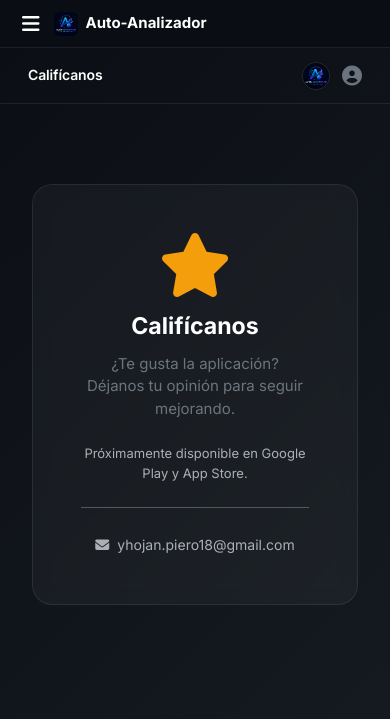
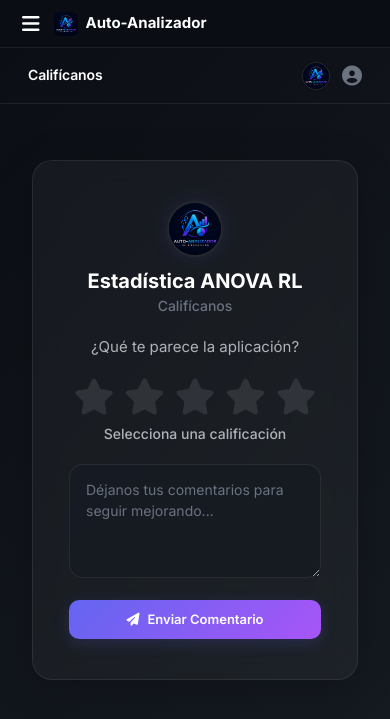
Before and after one commit to 1908piero/Sistema_Analizador0.1, a Flask app: page /rate in a window 390 px wide. Shown: the top 719 px of the page. Run offline with Flask 3, Linux system fonts and the light colour scheme.

Commit message:
feat: interactive star rating feedback module
- 5-star hover/click rating with gold (#FFD700) animation
- Textarea for comments with glassmorphism style
- Submit button with simulated thank-you message
- Logo + title 'Estadística ANOVA RL' in header
- Fully responsive, dark theme glassmorphism design

```diff
--- a/webapp/static/css/style.css
+++ b/webapp/static/css/style.css
@@ -1331,6 +1331,127 @@ body {
     color: var(--text-primary);
 }
 
+/* Rate / Feedback */
+.rate-card {
+    background: var(--card-glass);
+    backdrop-filter: blur(12px);
+    -webkit-backdrop-filter: blur(12px);
+    border: 1px solid var(--card-border);
+    border-radius: 20px;
+    padding: 40px 36px;
+    text-align: center;
+    box-shadow: 0 8px 40px rgba(0,0,0,0.2);
+}
+
+.rate-header {
+    margin-bottom: 20px;
+}
+
+.rate-logo {
+    width: 56px;
+    height: 56px;
+    border-radius: 50%;
+    object-fit: cover;
+    margin-bottom: 12px;
+    border: 2px solid rgba(255,255,255,0.06);
+    box-shadow: 0 0 20px rgba(99, 102, 241, 0.15);
+}
+
+.rate-title {
+    font-weight: 700;
+    font-size: 20px;
+    color: var(--text-primary);
+    margin-bottom: 2px;
+}
+
+.rate-subtitle {
+    color: var(--text-muted);
+    font-size: 14px;
+    font-weight: 500;
+}
+
+.rate-question {
+    color: var(--text-secondary);
+    font-size: 15px;
+    margin-bottom: 20px;
+}
+
+.stars-container {
+    display: flex;
+    justify-content: center;
+    gap: 10px;
+    margin-bottom: 8px;
+    font-size: 36px;
+    cursor: pointer;
+}
+
+.star {
+    transition: color 0.15s ease, transform 0.15s ease;
+    color: rgba(255,255,255,0.1);
+}
+
+.star:hover {
+    transform: scale(1.15);
+}
+
+.star-active {
+    color: #FFD700;
+    text-shadow: 0 0 12px rgba(255, 215, 0, 0.4);
+}
+
+.star-inactive {
+    color: rgba(255,255,255,0.1);
+}
+
+.rate-feedback {
+    color: var(--text-secondary);
+    font-size: 14px;
+    font-weight: 500;
+    margin-bottom: 20px;
+    min-height: 20px;
+}
+
+.rate-textarea {
+    width: 100%;
+    background: rgba(22, 27, 34, 0.8);
+    border: 1px solid var(--card-border);
+    border-radius: 14px;
+    color: var(--text-primary);
+    font-size: 14px;
+    padding: 14px 16px;
+    resize: vertical;
+    font-family: 'Inter', 'Segoe UI', sans-serif;
+    transition: border-color 0.2s, box-shadow 0.2s;
+    margin-bottom: 16px;
+    box-sizing: border-box;
+}
+
+.rate-textarea::placeholder {
+    color: var(--text-muted);
+}
+
+.rate-textarea:focus {
+    outline: none;
+    border-color: var(--accent);
+    box-shadow: 0 0 0 2px rgba(99, 102, 241, 0.15);
+}
+
+.rate-thanks {
+    margin-top: 16px;
+    padding: 16px;
+    background: rgba(16, 185, 129, 0.1);
+    border: 1px solid rgba(16, 185, 129, 0.2);
+    border-radius: 12px;
+    color: var(--success);
+    font-size: 16px;
+    font-weight: 600;
+}
+
+.rate-thanks i {
+    margin-right: 8px;
+    font-size: 20px;
+}
+
 /* Spinner colors */
 .spinner-border.text-primary {
     color: var(--accent) !important;
--- a/webapp/templates/rate.html
+++ b/webapp/templates/rate.html
@@ -4,25 +4,98 @@
 {% endblock %}
 {% block content %}
 <div class="container-fluid p-4">
-    <div class="row justify-content-center mt-5">
+    <div class="row justify-content-center mt-4">
         <div class="col-lg-6 col-xl-5">
-            <div class="card" style="border-radius: 20px;">
-                <div class="card-body text-center p-5">
-                    <i class="fas fa-star fa-4x" style="color: #f59e0b; margin-bottom: 16px;"></i>
-                    <h3 style="font-weight: 700; margin-bottom: 12px;">{{ _('nav.rate') }}</h3>
-                    <p class="text-secondary" style="font-size: 15px; margin-bottom: 24px;">
-                        ¿Te gusta la aplicación? Déjanos tu opinión para seguir mejorando.
-                    </p>
-                    <p class="text-muted" style="font-size: 13px;">
-                        Próximamente disponible en Google Play y App Store.
-                    </p>
-                    <hr class="my-4">
-                    <small class="text-muted">
-                        <i class="fas fa-envelope me-2"></i>yhojan.piero18@gmail.com
-                    </small>
+            <div class="rate-card">
+                <div class="rate-header">
+                    <img src="{{ url_for('static', filename='logo.jpeg') }}" alt="Logo" class="rate-logo">
+                    <h3 class="rate-title">Estadística ANOVA RL</h3>
+                    <p class="rate-subtitle">Califícanos</p>
+                </div>
+
+                <p class="rate-question">¿Qué te parece la aplicación?</p>
+
+                <div class="stars-container" id="stars-container">
+                    <i class="fas fa-star star" data-value="1"></i>
+                    <i class="fas fa-star star" data-value="2"></i>
+                    <i class="fas fa-star star" data-value="3"></i>
+                    <i class="fas fa-star star" data-value="4"></i>
+                    <i class="fas fa-star star" data-value="5"></i>
+                </div>
+
+                <div class="rate-feedback" id="rate-feedback">Selecciona una calificación</div>
+
+                <textarea class="rate-textarea" id="rate-comment" placeholder="Déjanos tus comentarios para seguir mejorando..." rows="4"></textarea>
+
+                <button class="btn btn-primary w-100" id="rate-submit">
+                    <i class="fas fa-paper-plane me-2"></i>Enviar Comentario
+                </button>
+
+                <div class="rate-thanks" id="rate-thanks" style="display:none;">
+                    <i class="fas fa-check-circle"></i>
+                    ¡Gracias por tu feedback!
                 </div>
             </div>
         </div>
     </div>
 </div>
+
+<script>
+$(function() {
+    var selectedRating = 0;
+
+    $('.star').on('mouseenter', function() {
+        var val = $(this).data('value');
+        $('.star').each(function() {
+            var v = $(this).data('value');
+            if (v <= val) {
+                $(this).removeClass('star-inactive').addClass('star-active');
+            } else {
+                $(this).removeClass('star-active').addClass('star-inactive');
+            }
+        });
+        var labels = ['', 'Malo', 'Regular', 'Bueno', 'Muy bueno', 'Excelente'];
+        $('#rate-feedback').text(labels[val] || '');
+    });
+
+    $('.star').on('mouseleave', function() {
+        $('.star').each(function() {
+            var v = $(this).data('value');
+            if (v <= selectedRating) {
+                $(this).removeClass('star-inactive').addClass('star-active');
+            } else {
+                $(this).removeClass('star-active').addClass('star-inactive');
+            }
+        });
+        var labels = ['', 'Malo', 'Regular', 'Bueno', 'Muy bueno', 'Excelente'];
+        $('#rate-feedback').text(selectedRating > 0 ? labels[selectedRating] : 'Selecciona una calificación');
+    });
+
+    $('.star').on('click', function() {
+        selectedRating = $(this).data('value');
+        $('.star').each(function() {
+            var v = $(this).data('value');
+            if (v <= selectedRating) {
+                $(this).removeClass('star-inactive').addClass('star-active');
+            } else {
+                $(this).removeClass('star-active').addClass('star-inactive');
+            }
+        });
+        var labels = ['', 'Malo', 'Regular', 'Bueno', 'Muy bueno', 'Excelente'];
+        $('#rate-feedback').text(labels[selectedRating] || '');
+    });
+
+    $('#rate-submit').on('click', function() {
+        if (selectedRating === 0) {
+            $('#rate-feedback').text('Por favor selecciona una calificación');
+            return;
+        }
+        $('#rate-submit').prop('disabled', true).html('<i class="fas fa-spinner fa-spin me-2"></i>Enviando...');
+        setTimeout(function() {
+            $('#rate-thanks').fadeIn();
+            $('#rate-submit').hide();
+        }, 800);
+    });
+});
+</script>
 {% endblock %}
```
